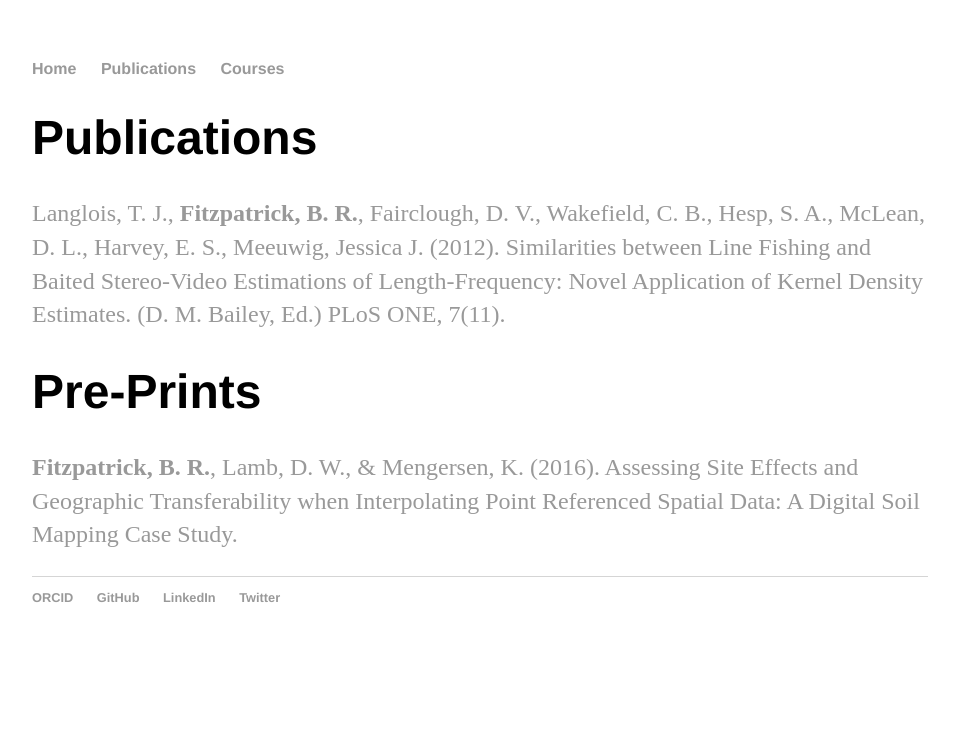
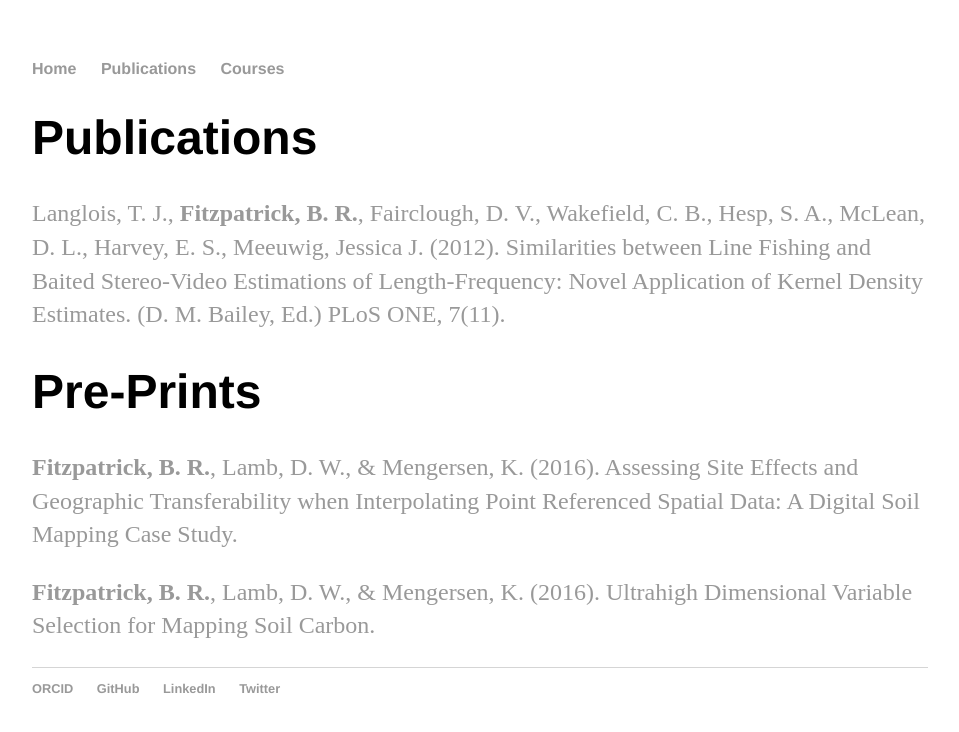
Before and after one commit to brfitzpatrick/brfitzpatrick.github.io, a Jekyll site: the page built from Publications.md, in a window 1280 px wide. Shown: the top 732 px of the page, without its empty margins (160-1119 px from the left). Built offline with Jekyll 4.4.1, drawn with Linux system fonts in a browser that asks for light colours.

Commit message:
added link to arXiv preprint of Newholme manuscript 1

```diff
--- a/Publications.md
+++ b/Publications.md
@@ -10,3 +10,5 @@ Publications
 Pre-Prints
 ===================================
 [**Fitzpatrick, B. R.**, Lamb, D. W., & Mengersen, K. (2016). Assessing Site Effects and Geographic Transferability when Interpolating Point Referenced Spatial Data: A Digital Soil Mapping Case Study.](http://arxiv.org/abs/1608.00086)
+
+[**Fitzpatrick, B. R.**, Lamb, D. W., & Mengersen, K. (2016). Ultrahigh Dimensional Variable Selection for Mapping Soil Carbon.](https://arxiv.org/abs/1608.04253)
```
